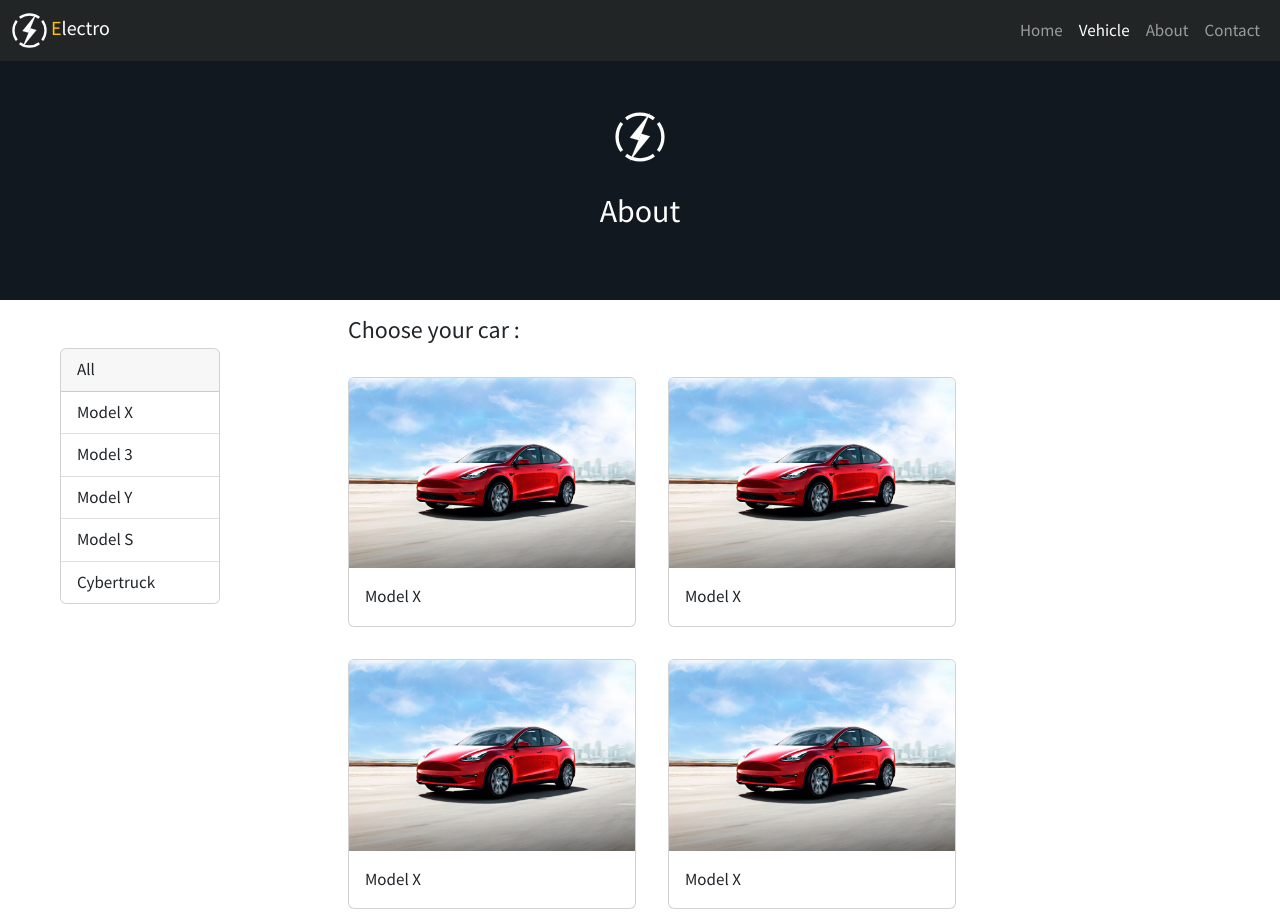
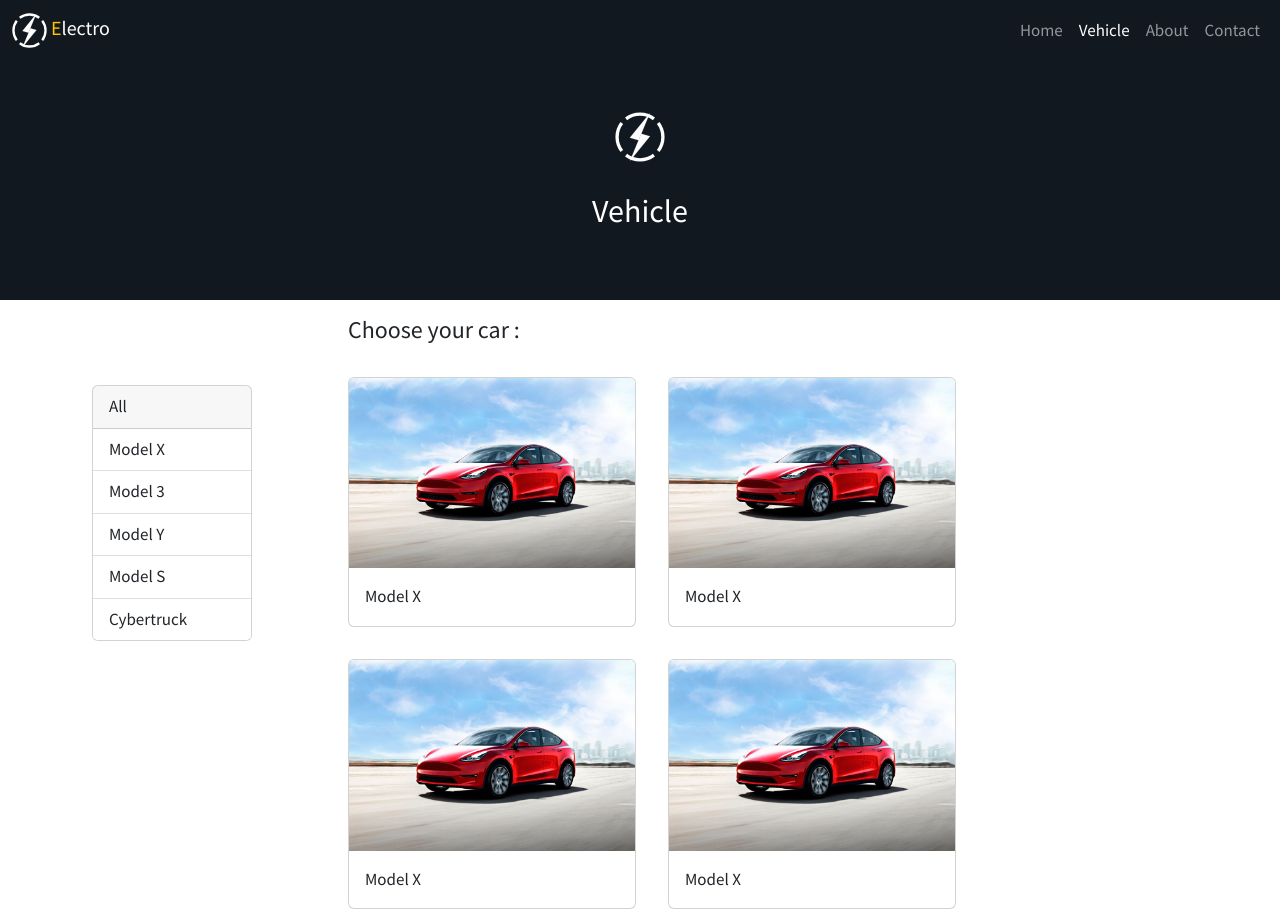
Before and after one commit to RizkyAkb/Elektro, a plain HTML site: page vehicle.html in a window 1280 px wide. Shown: the top 912 px of the page. Drawn offline with nearby package versions, Linux system fonts and the light colour scheme.

Commit message:
update vehicle and css

```diff
--- a/style/style.css
+++ b/style/style.css
@@ -5,7 +5,7 @@ body {
 
 .navbar {
     /*background-image:linear-gradient(to bottom, rgba(59, 58, 48, 0.2), rgba(59, 58, 48, 0.2));*/
-    background-color: rgba(59, 58, 48, 0.4);
+    background-color: rgba(18, 24, 32, 0.5);
 }
 
 /*.indexPic1 {
@@ -21,6 +21,7 @@ body {
 .footer {
     background-color: rgb(18, 24, 32);
     color: white;
+    margin-top: 20px;
 }
 
 h2.header {
--- a/vehicle.html
+++ b/vehicle.html
@@ -49,13 +49,13 @@
         <!-- Top Title -->
         <div style="background-image: url(image/modely/model.jpg); background-color: rgb(18, 24, 32); height: 300px;">
             <img class="header" src="image/elektroWhite2.svg" height="50" width="50">
-            <h2 class="header" style="color: white;">About</h2>
+            <h2 class="header" style="color: white;">Vehicle</h2>
         </div>
         <!-- Vehicle List -->
         <div class="container-fluid">
             <div class="row">
                 <div class="col-lg-3">
-                    <div class="card mt-5 ms-5" style="width: 10rem;">
+                    <div class="card" style="width: 10rem; margin: 85px 0 0 80px;">
                         <div class="card-header">
                             All
                         </div>
```
